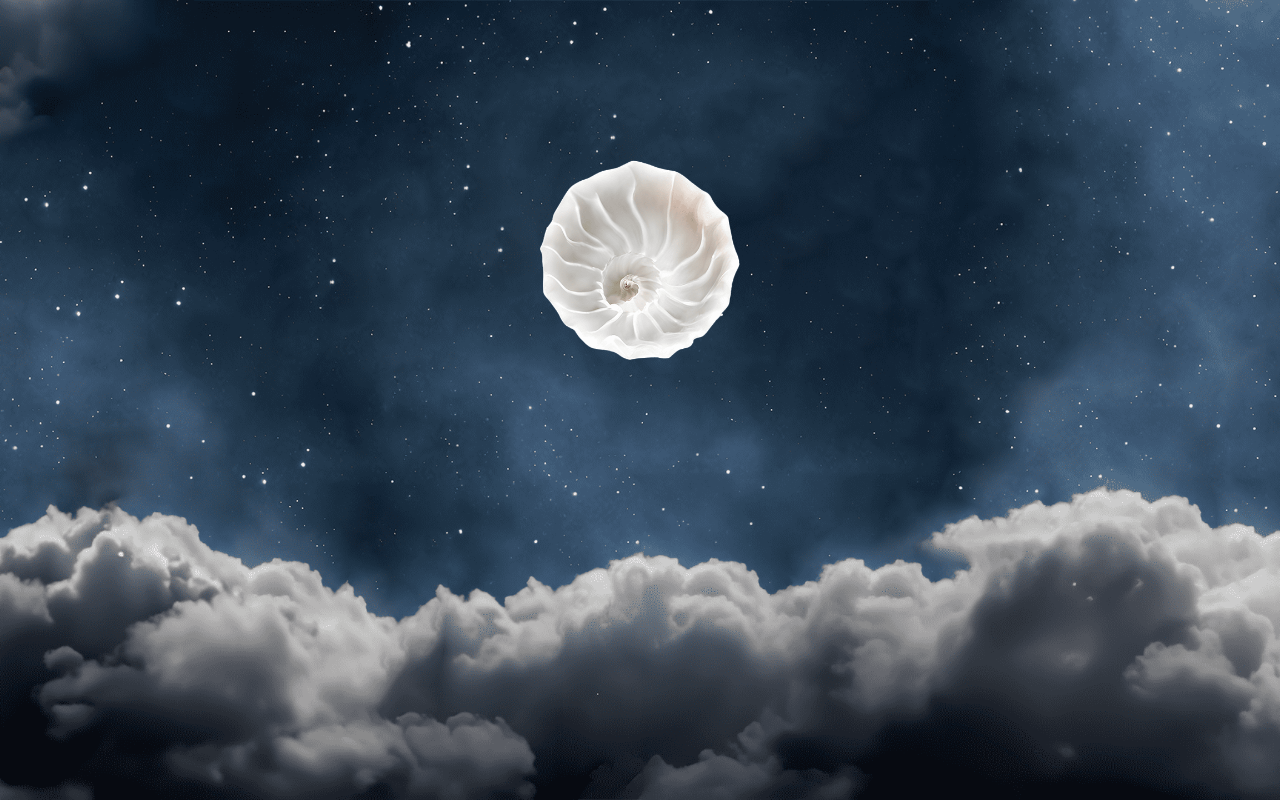
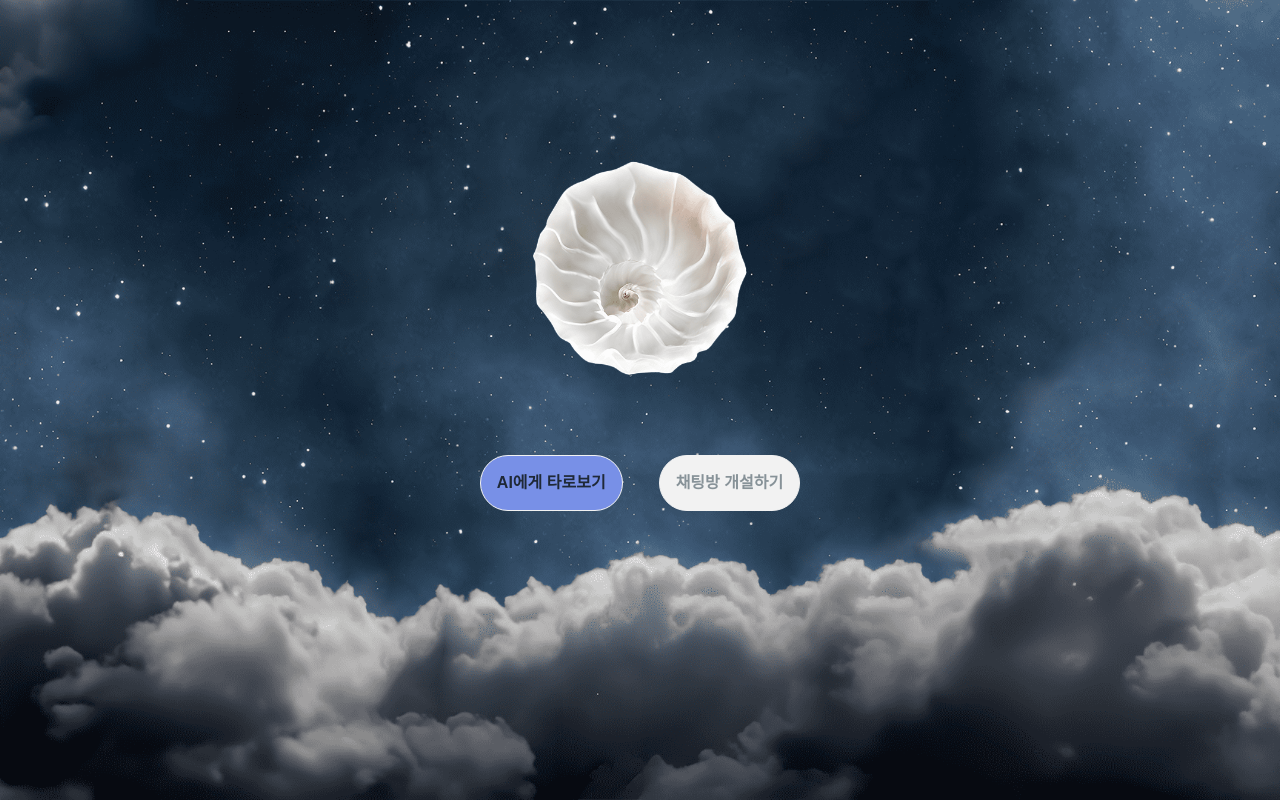
Before and after one commit to boostcampwm2023/web09-MagicConch, a React (Vite) app in the folder frontend/: page / in a window 1280 px wide. Built offline with nearby package versions, Linux system fonts and the light colour scheme.

Commit message:
feat: 홈 화면 'AI에게 타로보기' '채팅방 개설하기' 버튼 추가

```diff
--- a/frontend/src/pages/HomePage/HomePage.tsx
+++ b/frontend/src/pages/HomePage/HomePage.tsx
@@ -1,10 +1,16 @@
+import CustomButton from "@components/CustomButton";
+
 interface HomePageProps {}
 
 const HomePage = ({}: HomePageProps) => {
   return (
-    <div className="w-[100vw] h-[100vh] flex justify-center">
-      <img className="w-full h-full object-cover" src="/bg.png" />
-      <img className="w-[200px] h-[200px] absolute top-[160px]" src="/moon.png" />
+    <div className="w-[100vw] h-[100vh] flex flex-col justify-center items-center gap-[80px]">
+      <img className="absolute w-full h-full object-cover z-[-1]" src="/bg.png" />
+      <img className="w-[214px] h-[214px]" src="/moon.png" />
+      <div className="flex gap-[36px] mb-[128px]">
+        <CustomButton color="active" size="m">AI에게 타로보기</CustomButton>
+        <CustomButton color="cancel" size="m">채팅방 개설하기</CustomButton>
+      </div>
     </div>
   );
 };
```
